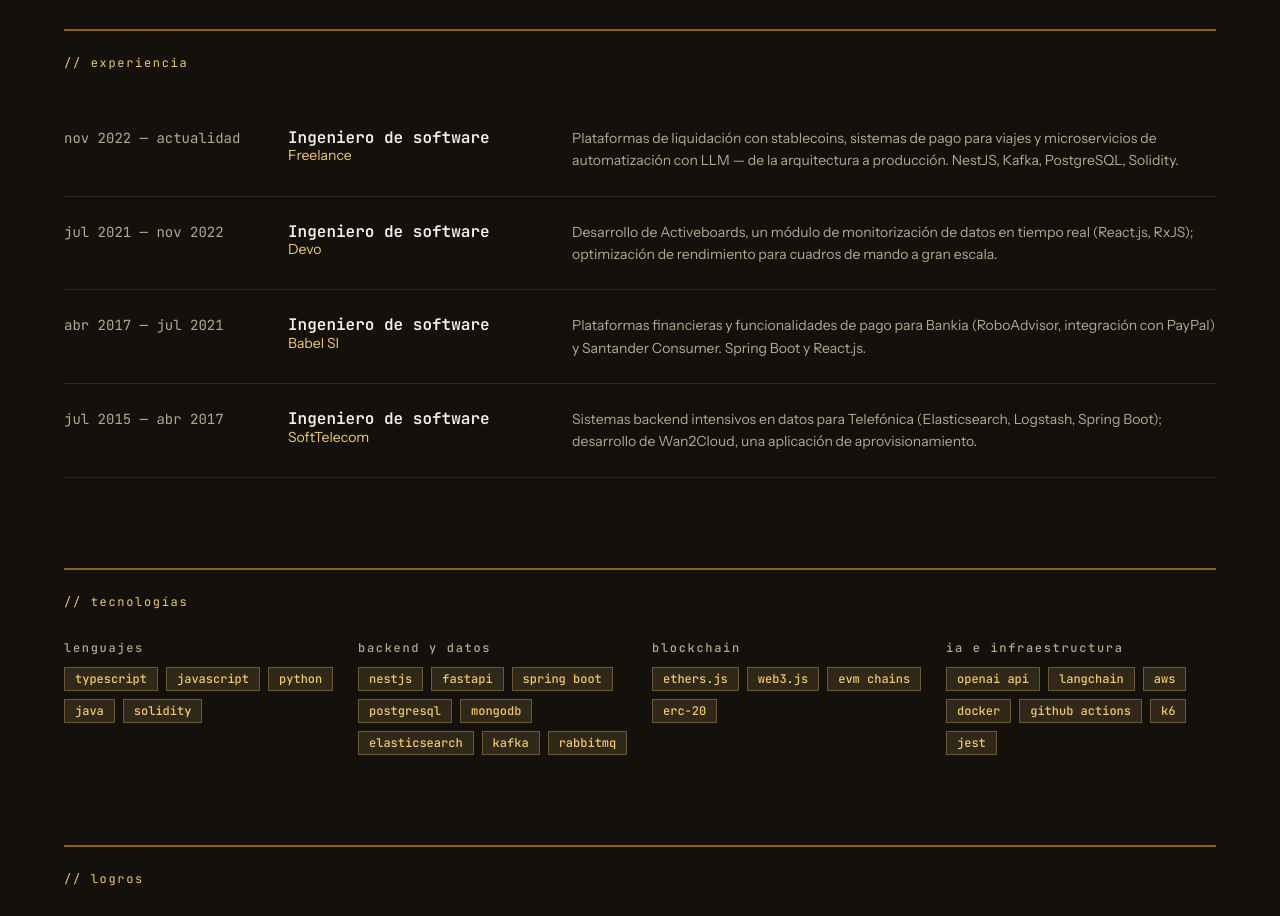
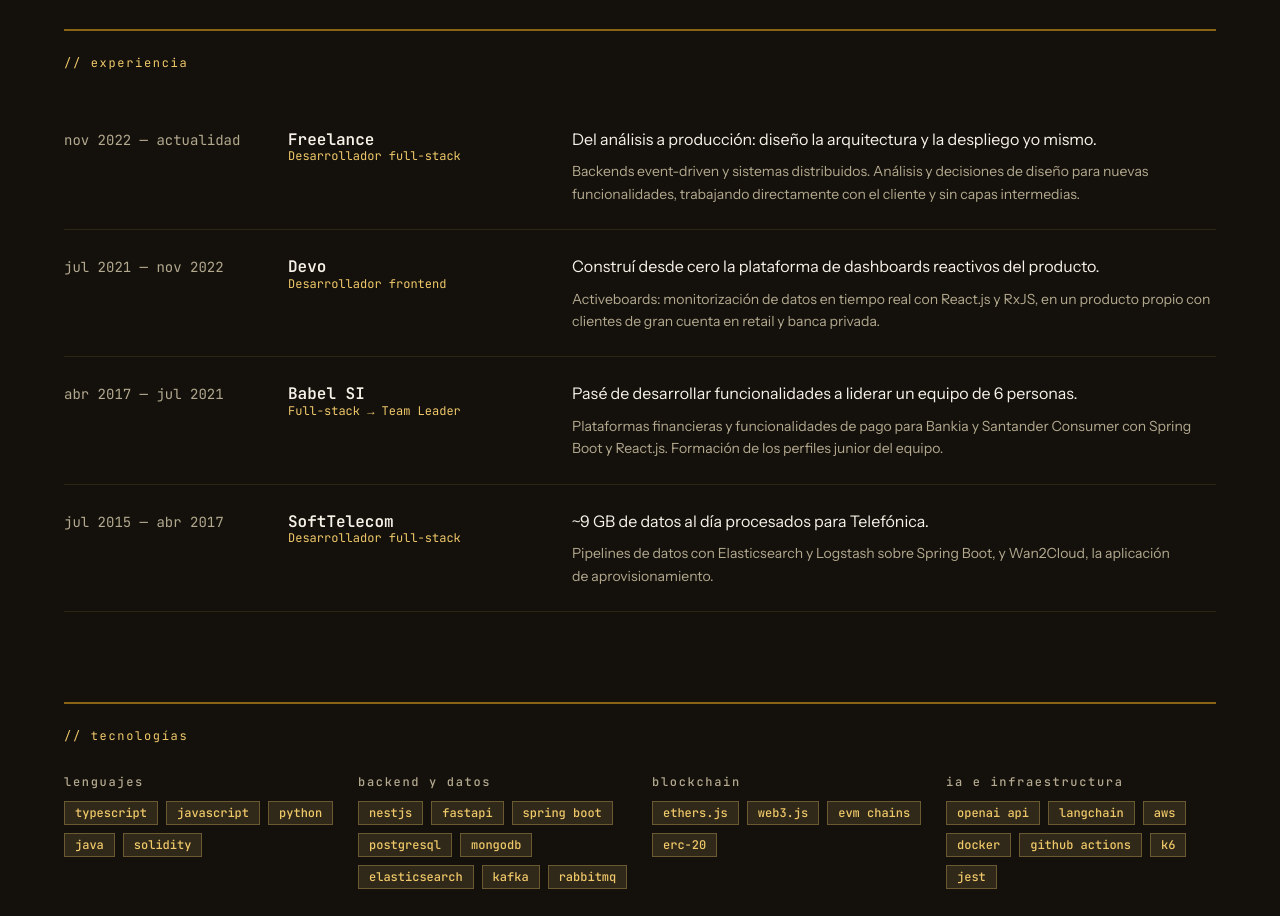
Before and after one commit to PauMB85/portfolio, an Astro site: page /portfolio/es/ in a window 1280 px wide. Shown: the part 1480-2396 px from the top of the page. Built offline with nearby package versions, Linux system fonts and the light colour scheme; Astro itself is replaced by a stand-in of ours.

Commit message:
Reenfocar la seccion de experiencia hacia el impacto
La seccion listaba stack, no resultados, y repetia "Ingeniero de software"
cuatro veces en la columna mas visible. Al lado de las tarjetas de proyecto,
que si llevan metricas, se leia como un anexo del CV.

- Nuevo esquema: impact (que se resolvio, en primer plano) + detail
  (el como: stack, contexto y alcance).
- La columna de cargo vuelve, pero con el cargo real de cada etapa: se lee
  la progresion frontend -> full-stack -> team leader. El salto a liderar un
  equipo de 6 personas no aparecia por ningun lado.
- La empresa pasa a mandar en su columna y el cargo la matiza debajo.
- SoftTelecom gana su primera cifra real: ~9 GB de datos al dia.
- Clientes de Devo citados por sector, sin nombres, para no dar a entender
  que fueran clientes propios.

Co-Authored-By: Claude Opus 4.8 (1M context) <noreply@anthropic.com>

```diff
--- a/src/components/ExperienceRow.astro
+++ b/src/components/ExperienceRow.astro
@@ -3,19 +3,27 @@ interface Props {
   period: string;
   role: string;
   company: string;
-  summary: string;
+  /** Qué se resolvió. Va en acento: es la línea que se escanea. */
+  impact: string;
+  /** El cómo: stack, contexto y alcance. */
+  detail: string;
 }
 
-const { period, role, company, summary } = Astro.props;
+const { period, role, company, impact, detail } = Astro.props;
 ---
 
 <article class="row">
   <p class="period">{period}</p>
+
   <div>
-    <h3 class="role">{role}</h3>
-    <p class="company">{company}</p>
+    <h3 class="company">{company}</h3>
+    <p class="role">{role}</p>
   </div>
-  <p class="summary">{summary}</p>
+
+  <div class="body">
+    <p class="impact">{impact}</p>
+    <p class="detail">{detail}</p>
+  </div>
 </article>
 
 <style>
@@ -38,18 +46,34 @@ const { period, role, company, summary } = Astro.props;
     color: var(--text-muted);
   }
 
-  .role {
+  /* La empresa manda en la columna; el cargo la matiza debajo. */
+  .company {
     font-family: var(--font-brand);
     font-size: var(--text-md);
     font-weight: 600;
   }
 
-  .company {
-    font-size: var(--text-sm);
+  .role {
+    font-family: var(--font-brand);
+    font-size: var(--text-xs);
     color: var(--accent);
+    margin-top: var(--space-1);
   }
 
-  .summary {
+  .body {
+    display: flex;
+    flex-direction: column;
+    gap: var(--space-2);
+  }
+
+  .impact {
+    font-size: var(--text-md);
+    color: var(--text-body);
+    line-height: var(--leading-body);
+    text-wrap: pretty;
+  }
+
+  .detail {
     font-size: var(--text-sm);
     color: var(--text-muted);
     line-height: var(--leading-body);
@@ -59,7 +83,7 @@ const { period, role, company, summary } = Astro.props;
   @media (max-width: 900px) {
     .row {
       grid-template-columns: 1fr;
-      gap: var(--space-2);
+      gap: var(--space-3);
     }
   }
 </style>
--- a/src/content.config.ts
+++ b/src/content.config.ts
@@ -47,10 +47,14 @@ const experience = defineCollection({
     order: z.number().int().positive(),
     /** Traducible: "nov 2022 — present" / "nov 2022 — actualidad". */
     period: localized,
+    /** El cargo real de cada etapa: se lee la progresión frontend → team leader. */
     role: localized,
     /** Nombre propio: no se traduce. */
     company: z.string(),
-    summary: localized,
+    /** Qué resolviste. Una frase, en acento: es lo que se escanea. */
+    impact: localized,
+    /** El cómo: stack, contexto y alcance. En muted, debajo. */
+    detail: localized,
   }),
 });
 
--- a/src/content/experience/1-freelance.json
+++ b/src/content/experience/1-freelance.json
@@ -5,12 +5,16 @@
     "es": "nov 2022 — actualidad"
   },
   "role": {
-    "en": "Software Engineer",
-    "es": "Ingeniero de software"
+    "en": "Full-stack developer",
+    "es": "Desarrollador full-stack"
   },
   "company": "Freelance",
-  "summary": {
-    "en": "Stablecoin settlement platforms, travel payment systems and LLM automation microservices — architecture to production. NestJS, Kafka, PostgreSQL, Solidity.",
-    "es": "Plataformas de liquidación con stablecoins, sistemas de pago para viajes y microservicios de automatización con LLM — de la arquitectura a producción. NestJS, Kafka, PostgreSQL, Solidity."
+  "impact": {
+    "en": "From analysis to production: I design the architecture and ship it myself.",
+    "es": "Del análisis a producción: diseño la arquitectura y la despliego yo mismo."
+  },
+  "detail": {
+    "en": "Event-driven backends and distributed systems. Analysis and design decisions for new features, working directly with the client with no layers in between.",
+    "es": "Backends event-driven y sistemas distribuidos. Análisis y decisiones de diseño para nuevas funcionalidades, trabajando directamente con el cliente y sin capas intermedias."
   }
 }
--- a/src/content/experience/2-devo.json
+++ b/src/content/experience/2-devo.json
@@ -5,12 +5,16 @@
     "es": "jul 2021 — nov 2022"
   },
   "role": {
-    "en": "Software Engineer",
-    "es": "Ingeniero de software"
+    "en": "Frontend developer",
+    "es": "Desarrollador frontend"
   },
   "company": "Devo",
-  "summary": {
-    "en": "Built Activeboards, a real-time data monitoring module (React.js, RxJS); performance optimizations for large-scale dashboards.",
-    "es": "Desarrollo de Activeboards, un módulo de monitorización de datos en tiempo real (React.js, RxJS); optimización de rendimiento para cuadros de mando a gran escala."
+  "impact": {
+    "en": "Built the product's reactive dashboard platform from scratch.",
+    "es": "Construí desde cero la plataforma de dashboards reactivos del producto."
+  },
+  "detail": {
+    "en": "Activeboards: real-time data monitoring with React.js and RxJS, on an in-house product serving large accounts in retail and private banking.",
+    "es": "Activeboards: monitorización de datos en tiempo real con React.js y RxJS, en un producto propio con clientes de gran cuenta en retail y banca privada."
   }
 }
--- a/src/content/experience/3-babel.json
+++ b/src/content/experience/3-babel.json
@@ -5,12 +5,16 @@
     "es": "abr 2017 — jul 2021"
   },
   "role": {
-    "en": "Software Engineer",
-    "es": "Ingeniero de software"
+    "en": "Full-stack → Team Leader",
+    "es": "Full-stack → Team Leader"
   },
   "company": "Babel SI",
-  "summary": {
-    "en": "Financial platforms and payment features for Bankia (RoboAdvisor, PayPal integration) and Santander Consumer. Spring Boot + React.js.",
-    "es": "Plataformas financieras y funcionalidades de pago para Bankia (RoboAdvisor, integración con PayPal) y Santander Consumer. Spring Boot y React.js."
+  "impact": {
+    "en": "Went from building features to leading a team of 6.",
+    "es": "Pasé de desarrollar funcionalidades a liderar un equipo de 6 personas."
+  },
+  "detail": {
+    "en": "Financial platforms and payment features for Bankia and Santander Consumer with Spring Boot and React.js. Mentoring the team's junior developers.",
+    "es": "Plataformas financieras y funcionalidades de pago para Bankia y Santander Consumer con Spring Boot y React.js. Formación de los perfiles junior del equipo."
   }
 }
--- a/src/content/experience/4-softtelecom.json
+++ b/src/content/experience/4-softtelecom.json
@@ -5,12 +5,16 @@
     "es": "jul 2015 — abr 2017"
   },
   "role": {
-    "en": "Software Engineer",
-    "es": "Ingeniero de software"
+    "en": "Full-stack developer",
+    "es": "Desarrollador full-stack"
   },
   "company": "SoftTelecom",
-  "summary": {
-    "en": "Data-intensive backend systems for Telefónica (Elasticsearch, Logstash, Spring Boot); built Wan2Cloud provisioning app.",
-    "es": "Sistemas backend intensivos en datos para Telefónica (Elasticsearch, Logstash, Spring Boot); desarrollo de Wan2Cloud, una aplicación de aprovisionamiento."
+  "impact": {
+    "en": "~9 GB of data a day processed for Telefónica.",
+    "es": "~9 GB de datos al día procesados para Telefónica."
+  },
+  "detail": {
+    "en": "Data pipelines with Elasticsearch and Logstash on Spring Boot, plus Wan2Cloud, the provisioning app.",
+    "es": "Pipelines de datos con Elasticsearch y Logstash sobre Spring Boot, y Wan2Cloud, la aplicación de aprovisionamiento."
   }
 }
--- a/src/pages/[lang]/index.astro
+++ b/src/pages/[lang]/index.astro
@@ -93,7 +93,8 @@ const [featured, ...compact] = projects;
             period={job.data.period[locale]}
             role={job.data.role[locale]}
             company={job.data.company}
-            summary={job.data.summary[locale]}
+            impact={job.data.impact[locale]}
+            detail={job.data.detail[locale]}
           />
         ))
       }
```
